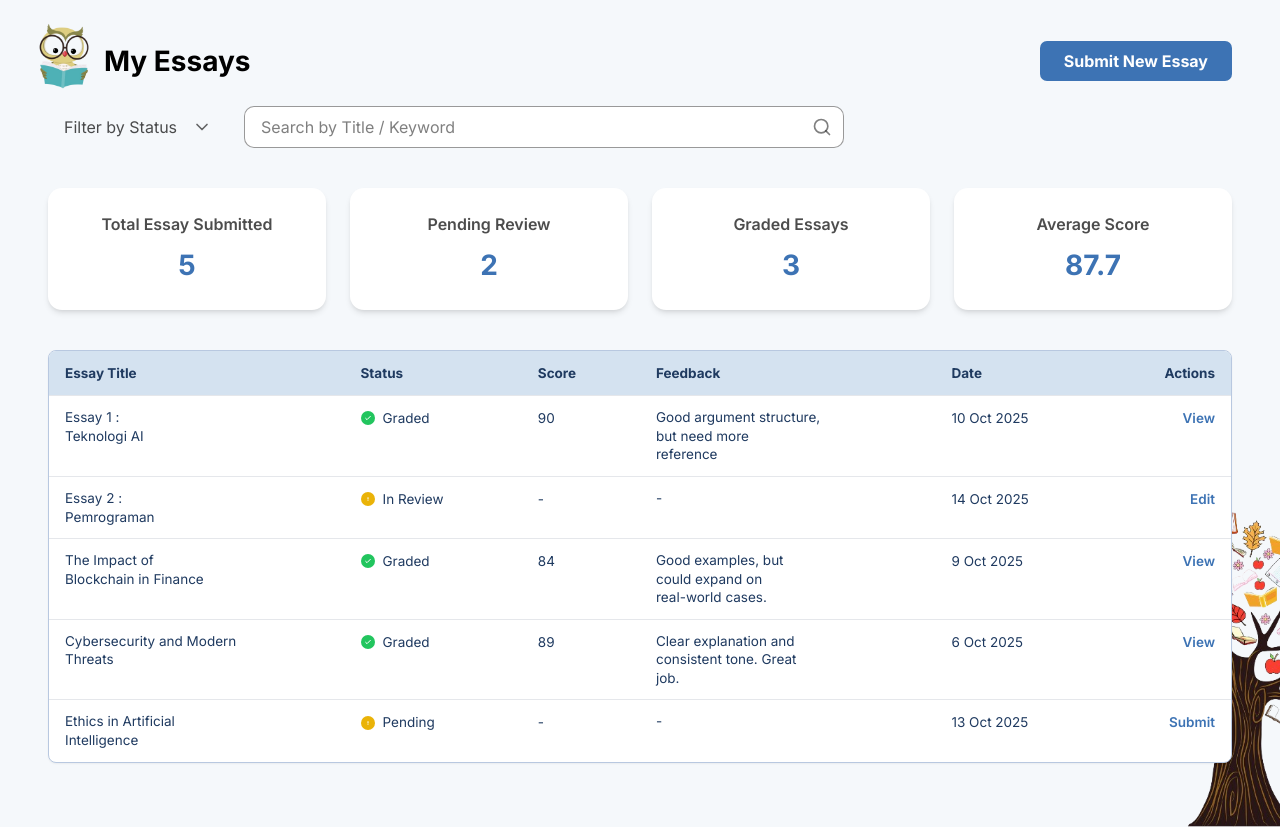
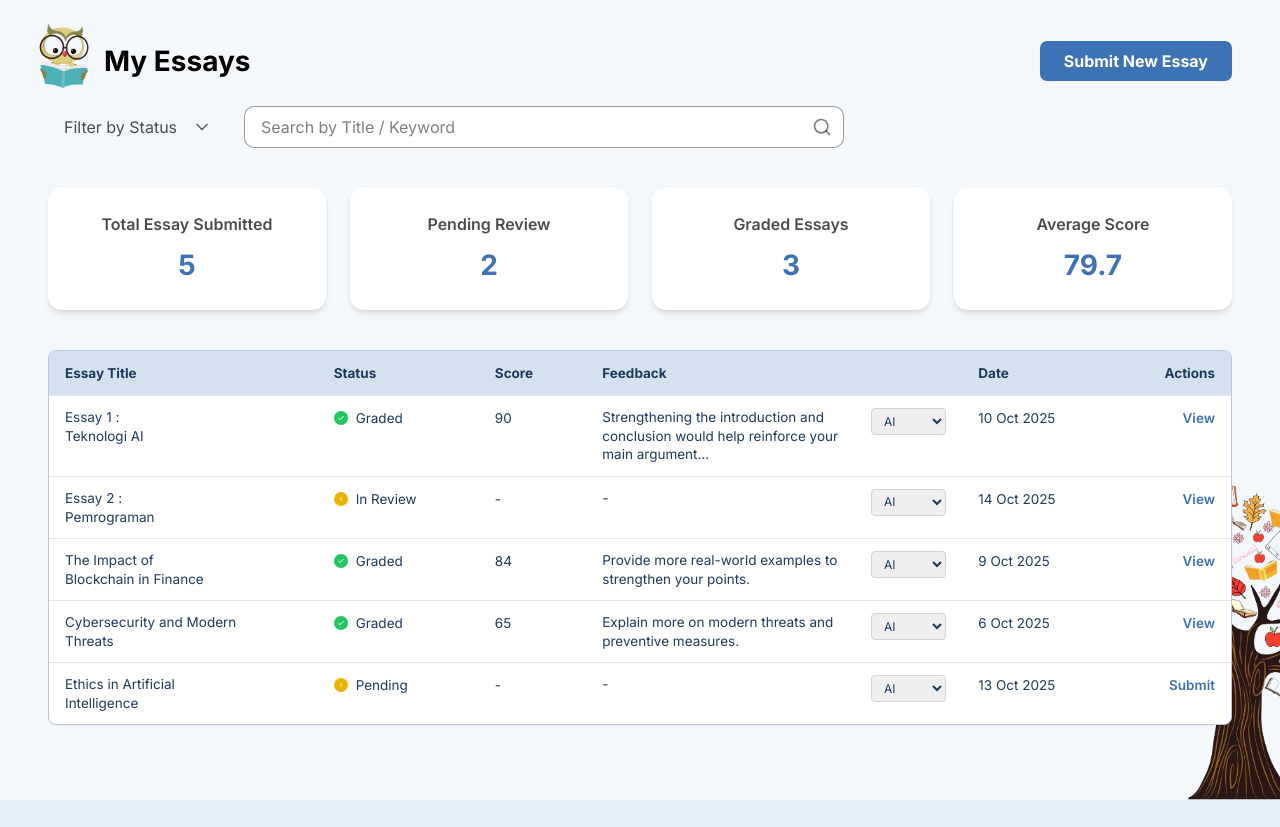
Before and after one commit to EAGS-Team11/FE, a React (Vite) app: page /my-essays in a window 1280 px wide. After the commit the page ends 800 px from the top, so only its background shows below. Built offline with nearby package versions, Linux system fonts and the light colour scheme.

Commit message:
vie graded

```diff
--- a/src/App.jsx
+++ b/src/App.jsx
@@ -5,6 +5,7 @@ import Home from './pages/home';
 import MyCourse from './pages/course/MyCourse';
 import MyEssays from './pages/essay/MyEssays';
 import SubmitEssay from "./pages/essay/SubmitEssay";
+import ViewGraded from "./pages/essay/ViewGraded";
 import './App.css';
 
 export default function App() {
@@ -18,6 +19,7 @@ export default function App() {
         <Route path="/my-course" element={<MyCourse />} />
         <Route path="/my-essays" element={<MyEssays />} />
         <Route path="/submit-essay" element={<SubmitEssay />} />
+        <Route path="/view-graded" element={<ViewGraded />} />
       </Routes>
     </Router>
   );
--- a/src/components/essay/EssayTable.jsx
+++ b/src/components/essay/EssayTable.jsx
@@ -1,6 +1,13 @@
-import React from "react";
+import React, { useState } from "react";
+import { useNavigate } from "react-router-dom";
 
 export default function EssayTable({ essays }) {
+  const navigate = useNavigate();
+  const [feedbackType, setFeedbackType] = useState(
+    essays.map(() => "AI") // default AI untuk semua row
+  );
+
+  // Status icon
   const getStatusIcon = (status) => {
     if (status === "Graded") {
       return (
@@ -41,6 +48,7 @@ export default function EssayTable({ essays }) {
     return null;
   };
 
+  // Wrap text untuk title
   const wrapText = (text) => {
     const words = text.split(" ");
     const chunked = [];
@@ -48,6 +56,13 @@ export default function EssayTable({ essays }) {
       chunked.push(words.slice(i, i + 3).join(" "));
     }
     return chunked.join("\n");
+  };
+
+  // Truncate 2 kalimat pertama untuk feedback
+  const truncateFeedback = (text) => {
+    if (!text) return "-";
+    const sentences = text.split(". ");
+    return sentences.slice(0, 2).join(". ") + (sentences.length > 2 ? "..." : "");
   };
 
   return (
@@ -59,6 +74,7 @@ export default function EssayTable({ essays }) {
             <th className="py-3 px-4 w-[15%] text-left">Status</th>
             <th className="py-3 px-4 w-[10%] text-left">Score</th>
             <th className="py-3 px-4 w-[25%] text-left">Feedback</th>
+            <th className="py-3 px-4 w-[10%] text-left"></th>
             <th className="py-3 px-4 w-[15%] text-left">Date</th>
             <th className="py-3 px-4 w-[10%] text-right">Actions</th>
           </tr>
@@ -86,7 +102,23 @@ export default function EssayTable({ essays }) {
 
               {/* Feedback */}
               <td className="py-3 px-4 whitespace-pre-line break-words leading-snug text-left">
-                {wrapText(essay.feedback)}
+                <p>{truncateFeedback(essay[feedbackType[index] === "AI" ? "feedbackAI" : "feedbackLecturer"])}</p>
+              </td>
+
+              {/* Dropdown Feedback Type */}
+              <td className="py-3 px-4">
+                <select
+                  value={feedbackType[index]}
+                  onChange={(e) => {
+                    const newTypes = [...feedbackType];
+                    newTypes[index] = e.target.value;
+                    setFeedbackType(newTypes);
+                  }}
+                  className="border border-gray-300 rounded px-2 py-1 text-[12px] w-full"
+                >
+                  <option value="AI">AI</option>
+                  <option value="Lecturer">Lecturer</option>
+                </select>
               </td>
 
               {/* Date */}
@@ -94,7 +126,9 @@ export default function EssayTable({ essays }) {
 
               {/* Action */}
               <td className="py-3 px-4 text-right text-[#3D73B4] font-semibold cursor-pointer hover:underline">
-                {essay.action}
+                <span onClick={() => navigate("/view-graded", { state: essay })}>
+                  {essay.action}
+                </span>
               </td>
             </tr>
           ))}
--- /dev/null
+++ b/src/components/essay/ViewGradedCard.jsx
@@ -0,0 +1,53 @@
+import React from "react";
+
+export default function ViewGradedCard({ score, status, feedback, onViewAnswer }) {
+  // Tentukan kalimat berdasarkan score
+  const getMessageByScore = (score, status) => {
+  if (score === "-" && status === "In Review") {
+    return {
+      title: "In Review",
+      subtitle: "Your essay is being evaluated. Stay tuned for the results!"
+    };
+   } else if (score === "-" && status === "Pending") {
+    return {
+      title: "Pending Submission",
+      subtitle: "You haven’t submitted your essay yet. Submit it to receive feedback!"
+    };
+   } else if (score >= 70) {
+    return {
+      title: "Congratulations!",
+      subtitle: "You achieved a high score."
+    };
+   } else {
+    return {
+      title: "Keep learning!",
+      subtitle: "You can do even better next time."
+    };
+   }
+  };
+
+  const message = getMessageByScore(score, status);
+
+  return (
+    <div className="bg-white rounded-lg shadow-md p-6 min-h-[250px] flex gap-6">
+      {/* Left Side: Score & Message */}
+      <div className="flex-1 flex flex-col items-center justify-center gap-2">
+        <div className="text-2xl font-bold">{message.title}</div>
+        <div className="text-gray-600 text-sm">{message.subtitle}</div>
+        <div className="text-5xl font-bold text-green-600 mt-2">{score}</div>
+      </div>
+
+      {/* Right Side: Feedback */}
+      <div className="flex-1 bg-green-50 border border-green-200 rounded-lg p-4 flex flex-col justify-between">
+        <h3 className="font-semibold text-green-700 mb-2">Feedback</h3>
+        <p className="text-gray-700 text-sm">{feedback}</p>
+        <button
+          className="mt-4 bg-green-600 text-white font-semibold px-4 py-2 rounded hover:bg-green-700 transition"
+          onClick={onViewAnswer}
+        >
+          Lihat Jawaban
+        </button>
+      </div>
+    </div>
+  );
+}
--- a/src/data/essay/essayData.js
+++ b/src/data/essay/essayData.js
@@ -10,7 +10,8 @@ export const essays = [
     title: "Essay 1 : Teknologi AI",
     status: "Graded",
     score: 90,
-    feedback: "Good argument structure, but need more reference",
+    feedbackAI: "Strengthening the introduction and conclusion would help reinforce your main argument...",
+    feedbackLecturer: "Good argument structure, but need more reference",
     date: "10 Oct 2025",
     action: "View",
   },
@@ -18,23 +19,26 @@ export const essays = [
     title: "Essay 2 : Pemrograman",
     status: "In Review",
     score: "-",
-    feedback: "-",
+    feedbackAI: "-",
+    feedbackLecturer: "-",
     date: "14 Oct 2025",
-    action: "Edit",
+    action: "View",
   },
   {
     title: "The Impact of Blockchain in Finance",
     status: "Graded",
     score: 84,
-    feedback: "Good examples, but could expand on real-world cases.",
+    feedbackAI: "Provide more real-world examples to strengthen your points.",
+    feedbackLecturer: "Good examples, but could expand on real-world cases.",
     date: "9 Oct 2025",
     action: "View",
   },
   {
     title: "Cybersecurity and Modern Threats",
     status: "Graded",
-    score: 89,
-    feedback: "Clear explanation and consistent tone. Great job.",
+    score: 65,
+    feedbackAI: "Explain more on modern threats and preventive measures.",
+    feedbackLecturer: "Clear explanation and consistent tone. Great job.",
     date: "6 Oct 2025",
     action: "View",
   },
@@ -42,7 +46,8 @@ export const essays = [
     title: "Ethics in Artificial Intelligence",
     status: "Pending",
     score: "-",
-    feedback: "-",
+    feedbackAI: "-",
+    feedbackLecturer: "-",
     date: "13 Oct 2025",
     action: "Submit",
   },
--- /dev/null
+++ b/src/pages/essay/ViewGraded.jsx
@@ -0,0 +1,64 @@
+import React from "react";
+import { useNavigate, useLocation } from "react-router-dom";
+import ViewGradedCard from "../../components/essay/ViewGradedCard";
+import feedbackImg from "../../assets/feedback1.png";
+
+export default function ViewGraded() {
+  const navigate = useNavigate();
+  const { state: essay } = useLocation(); // Ambil data essay dari table
+
+  // Tentukan kalimat berdasarkan score
+  const getMessageByScore = (score) => {
+    if (score >= 70) {
+      return {
+        title: "Congratulations!",
+        subtitle: "You achieved a high score.",
+      };
+    } else {
+      return {
+        title: "Keep learning!",
+        subtitle: "You can do even better next time.",
+      };
+    }
+  };
+
+  const message = getMessageByScore(essay.score);
+
+  return (
+    <div className="relative w-full min-h-screen bg-[#F5F8FB] font-[Inter] px-12 py-10">
+      {/* Header */}
+      <h1 className="text-3xl font-bold mb-6 flex items-center gap-2">
+        Detail Feedback
+        <img src={feedbackImg} alt="icon" className="w-10 h-10" />
+      </h1>
+
+      {/* View feedback selector */}
+      <div className="flex gap-2 mb-6">
+        <button className="bg-gray-200 px-4 py-2 rounded cursor-not-allowed">
+          Lecturer
+        </button>
+        <button className="bg-gray-400 px-4 py-2 rounded text-white">
+          AI
+        </button>
+      </div>
+
+      {/* Graded Essay Card */}
+      <ViewGradedCard
+        score={essay.score}
+        status={essay.status}
+        feedback={essay.feedbackAI}
+        onViewAnswer={() => alert("Lihat jawaban essay")}
+      />
+
+      {/* Back Button */}
+      <div className="mt-6 flex justify-start">
+        <button
+          className="bg-blue-600 text-white font-bold px-6 py-2 rounded-[7px] hover:bg-blue-700 flex items-center gap-2 transition"
+          onClick={() => navigate(-1)}
+        >
+          &#8592; Back
+        </button>
+      </div>
+    </div>
+  );
+}
```
Also changed, not shown: src/assets/feedback1.png (added).
